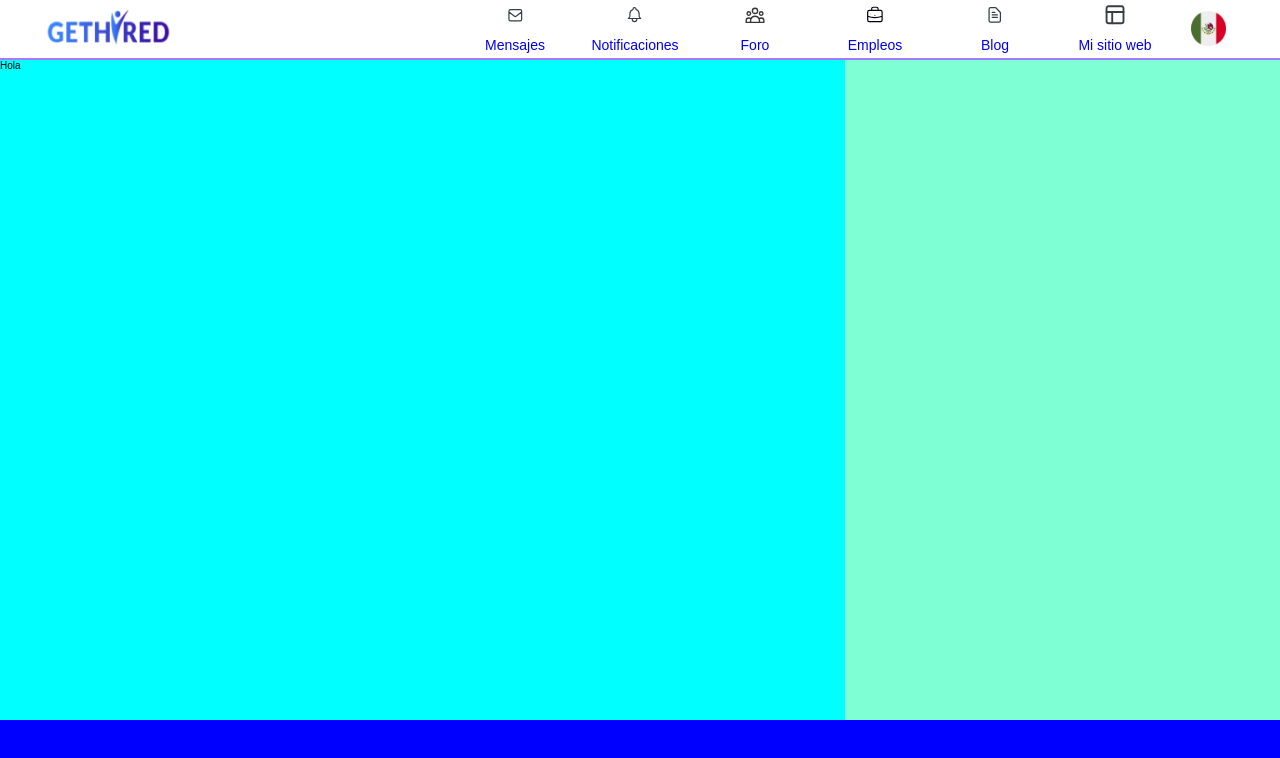
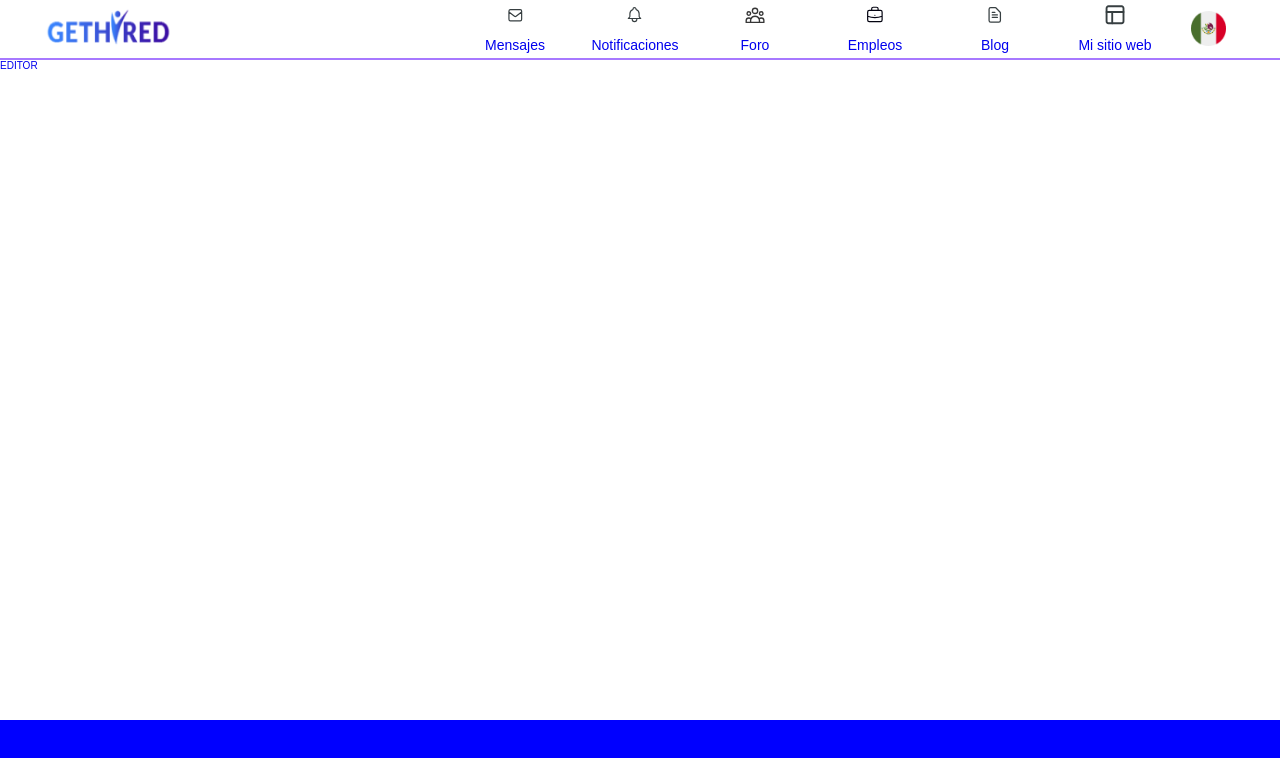
Before and after one commit to Platzi-Master-C8/MF-Challenges-, a React app: page / in a window 1280 px wide. Shown: the top 758 px of the page. Built offline with nearby package versions, Linux system fonts and the light colour scheme.

Commit message:
End of test

```diff
--- a/package.json
+++ b/package.json
@@ -37,6 +37,7 @@
     "react": "^17.0.2",
     "react-chartjs-2": "^4.0.0",
     "react-dom": "^17.0.2",
+    "react-router-dom": "^6.0.2",
     "webpack": "^5.64.4",
     "webpack-cli": "^4.9.1",
     "webpack-dev-server": "^4.6.0"
--- /dev/null
+++ b/pages/PlayGround.jsx
@@ -0,0 +1,18 @@
+import React from 'react';
+import Header from '../src/components/header/Header';
+import CodeView from '../src/components/codeView/CodeView';
+import Info from '../src/components/info/Info';
+
+const PlayGround = () => {
+
+  return (
+    <div className="grid-container">
+      <Header />
+      <CodeView />
+      <Info/>
+      <div className="item-footer"></div>
+    </div>
+  );
+};
+
+export default PlayGround;
--- a/src/components/container/Container.jsx
+++ b/src/components/container/Container.jsx
@@ -1,21 +1,28 @@
 import React from 'react';
+/* import System from '../systempoint/System'; */
 import Header from '../header/Header';
-import CodeView from '../codeView/CodeView';
-import Info from '../info/Info'
-
-
+import {Link} from 'react-router-dom'
+/* import Navbar from '../navbar/Navbar';
+import StreakAndRank from '../StreakAndRank/StreakAndRank';
+import UserGraph from '../user-graph/user-graph';
+import Achievements from '../achievements/Achievements';
+import useGetData from '../../hooks/useGetData'; */
 const API = 'http://localhost:3500/data';
-
 const Container = () => {
-
+  /* const Data = useGetData(API); */
   return (
     <div className="grid-container">
       <Header />
-      <CodeView />
-      <Info/>
+      <Link to='/editor'>
+        EDITOR
+      </Link>
+      {/* <Navbar /> */}
+      {/* <StreakAndRank ranks={Data.ranks} challenges={Data.challenges} />
+      <System data={Data} ranks={Data.ranks} />
+      <Achievements goals={Data.achievements} />
+      <UserGraph activity={Data.activity} /> */}
       <div className="item-footer"></div>
     </div>
   );
 };
-
 export default Container;
--- a/src/index.js
+++ b/src/index.js
@@ -1,10 +1,19 @@
 import React from 'react'
-import ReactDOM from 'react-dom'
+import {render} from 'react-dom'
 import App from './containers/App.jsx'
 import '../src/styles/_App.scss'
+import { BrowserRouter, Routes, Route } from 'react-router-dom';
+import PlayGround from '../pages/PlayGround.jsx'
 
 
 
-ReactDOM.render(<App/>,
+render
+  (
+    <BrowserRouter>
+      <Routes>
+        <Route path='/' element={<App />} />
+        <Route path='/editor' element={<PlayGround />} />
+      </Routes>
+    </BrowserRouter>,
   document.getElementById('App')
 );
```
Also changed, not shown: 2 other files (tests, documents, lock files or other folders).
